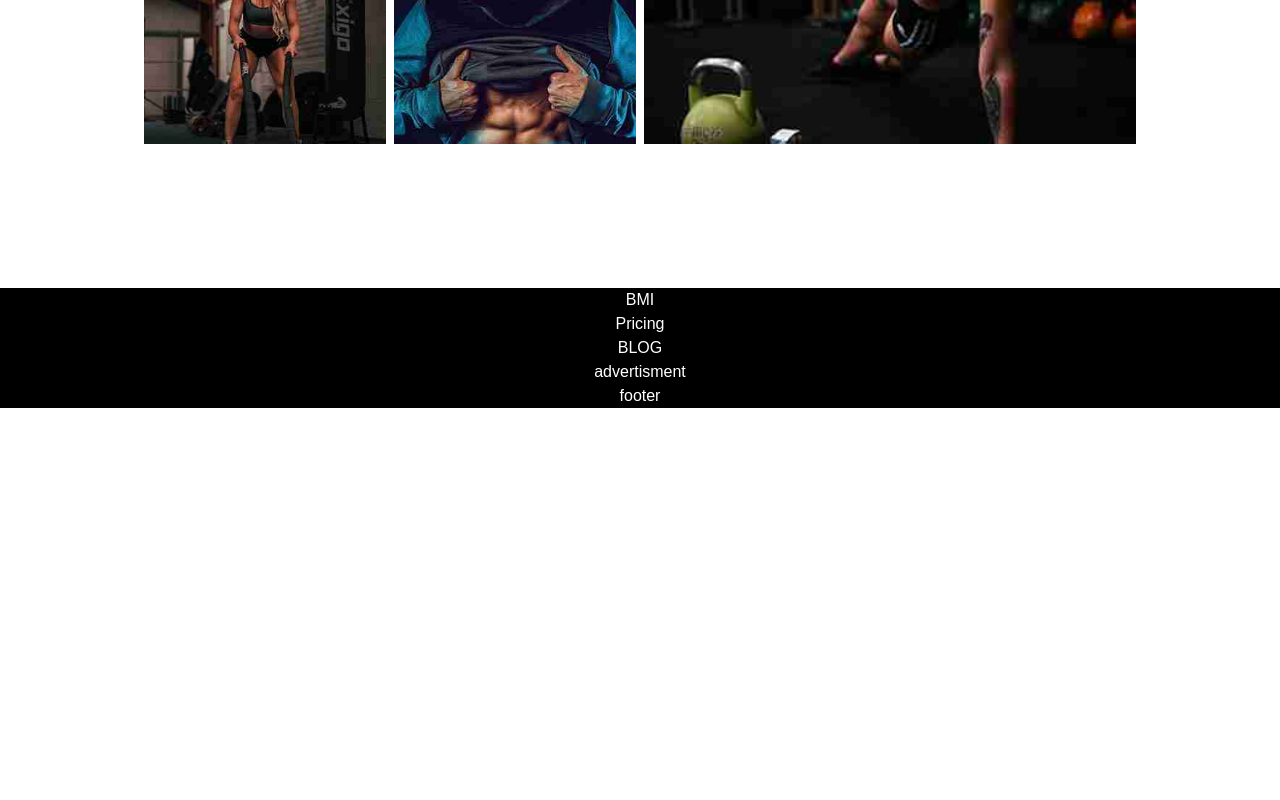
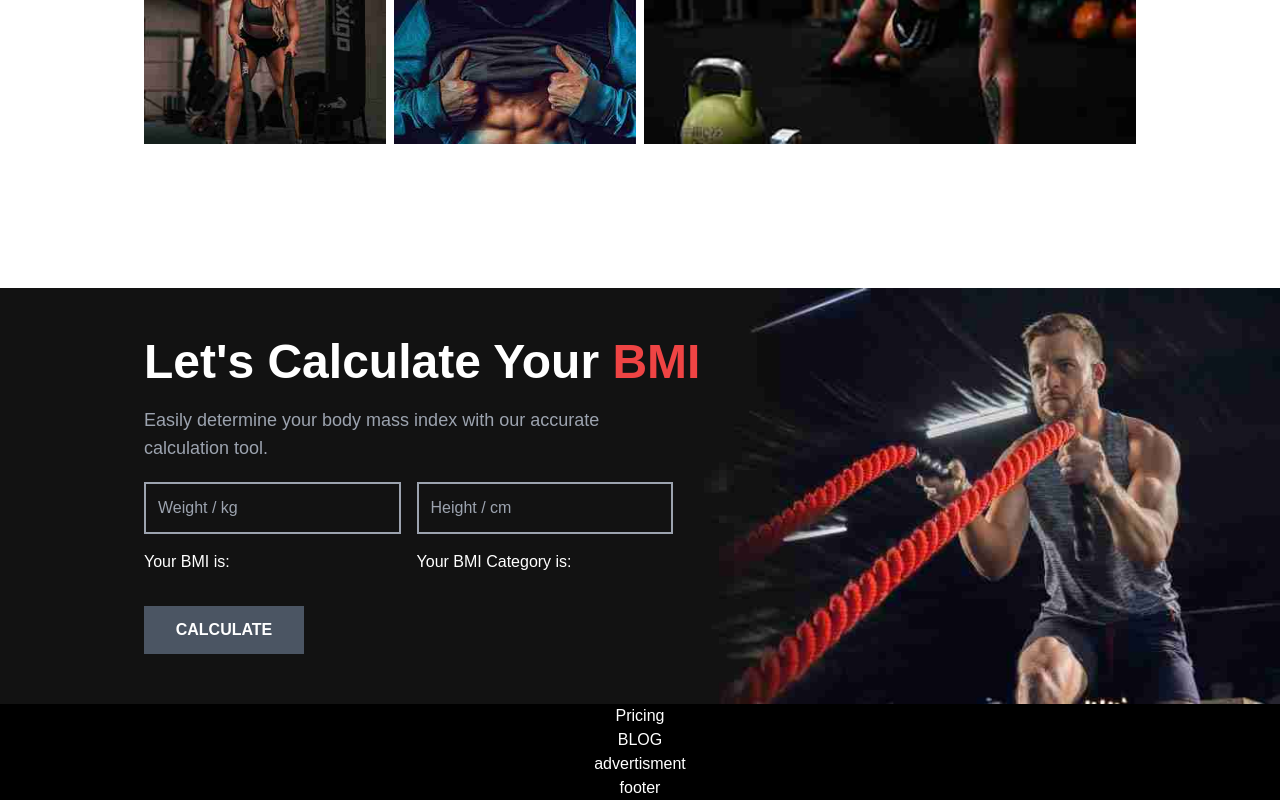
Before and after one commit to PawelWydra/Gymate-main, a React (Create React App) app: page / in a window 1280 px wide. Shown: the part 6635-7435 px from the top of the page. Before the commit the page ends 7043 px from the top, so only its background shows below. Built offline with nearby package versions, Linux system fonts and the light colour scheme.

Commit message:
feat: bmi calculator works

```diff
--- a/src/App.js
+++ b/src/App.js
@@ -1,4 +1,5 @@
 import "./app.css";
+import Bmi from "./components/bmi/bmi";
 import ChooseUs from "./components/choose-us/chooseUs";
 import Classes from "./components/classes/classes";
 import Gallery from "./components/gallery/gallery";
@@ -19,7 +20,7 @@ function App() {
       <ChooseUs />
       <TrainersAndTestimonials />
       <Gallery />
-      <section>BMI</section>
+      <Bmi />
       <section>Pricing</section>
       <section>BLOG</section>
       <section>advertisment</section>
--- /dev/null
+++ b/src/components/bmi/bmi.jsx
@@ -0,0 +1,34 @@
+import background from "../../images/bmi/background.jpg";
+import BmiCalculator from "./bmiCalculator/bmiCalculator";
+
+function Bmi() {
+  const bmiContainerStyle = {
+    backgroundImage: `url(${background})`,
+    backgroundSize: "cover",
+    backgroundRepeat: "no-repeat",
+    backgroundPosition: "right",
+    height: "26rem",
+  };
+
+  return (
+    <div
+      className="w-full flex flex-col items-center px-36"
+      style={bmiContainerStyle}
+    >
+      <div className="max-w-5xl size-full">
+        <div className="w-2/3 h-full flex flex-col justify-center gap-5">
+          <h1 className="text-5xl font-semibold">
+            Let's Calculate Your <span className="text-red-500">BMI</span>
+          </h1>
+          <p className="w-3/4 text-gray-400 text-lg">
+            Easily determine your body mass index with our accurate calculation
+            tool.
+          </p>
+          <BmiCalculator />
+        </div>
+      </div>
+    </div>
+  );
+}
+
+export default Bmi;
--- /dev/null
+++ b/src/components/bmi/bmiCalculator/bmiCalculator.jsx
@@ -0,0 +1,72 @@
+import React, { useState } from "react";
+
+function BmiCalculator() {
+  const [weight, setWeight] = useState("");
+  const [height, setHeight] = useState("");
+  const [bmi, setBmi] = useState(null);
+  const [bmiCategory, setBmiCategory] = useState("");
+
+  const calculateBmi = () => {
+    const weightNum = parseFloat(weight);
+    const heightNum = parseFloat(height) / 100; // Assuming the input is in cm
+
+    if (!isNaN(weightNum) && !isNaN(heightNum) && heightNum > 0) {
+      const calculatedBmi = weightNum / (heightNum * heightNum);
+      setBmi(calculatedBmi.toFixed(2));
+
+      // Determine BMI category
+      if (calculatedBmi < 18.5) {
+        setBmiCategory("Underweight");
+      } else if (calculatedBmi >= 18.5 && calculatedBmi < 24.9) {
+        setBmiCategory("Normal Weight");
+      } else if (calculatedBmi >= 25 && calculatedBmi < 29.9) {
+        setBmiCategory("Overweight");
+      } else {
+        setBmiCategory("Obese");
+      }
+    } else {
+      // Handle invalid input
+      setBmi(null);
+      setBmiCategory("");
+    }
+  };
+
+  return (
+    <div className="grid grid-cols-2 gap-4 w-4/5">
+      <input
+        type="text"
+        placeholder="Weight / kg"
+        value={weight}
+        onChange={(e) => setWeight(e.target.value)}
+        className="p-3 bg-transparent border-2 border-gray-400"
+      />
+      <input
+        type="text"
+        placeholder="Height / cm"
+        value={height}
+        onChange={(e) => setHeight(e.target.value)}
+        className="p-3 bg-transparent border-2 border-gray-400"
+      />
+      <span>Your BMI is: {bmi}</span>
+      <span>
+        Your BMI Category is:{" "}
+        <span
+          className={
+            bmiCategory === "Normal Weight" ? "text-green-500" : "text-red-500"
+          }
+        >
+          {bmiCategory}
+        </span>
+      </span>
+
+      <button
+        className="bg-gray-600 text-white py-3 mt-4 w-40 font-semibold text-md"
+        onClick={calculateBmi}
+      >
+        CALCULATE
+      </button>
+    </div>
+  );
+}
+
+export default BmiCalculator;
```
